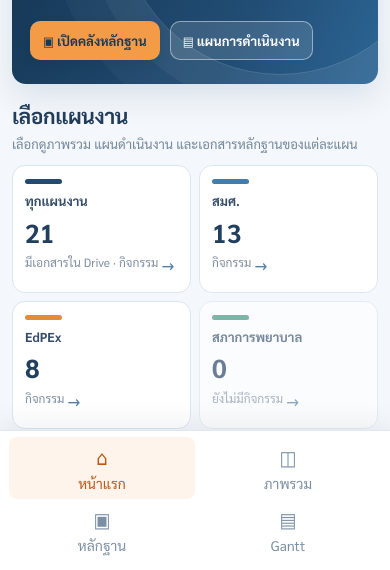
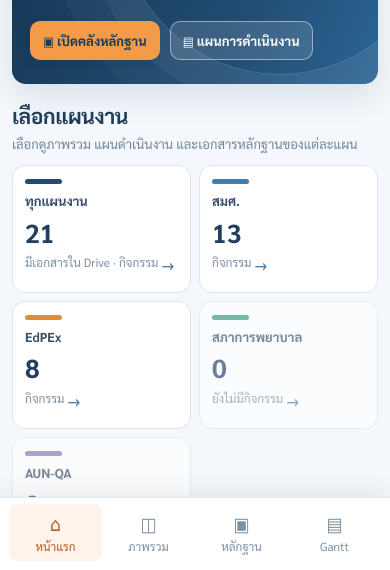
Before and after one commit to namtarn-kbr/qa70.rtncn, a website: page index.html in a window 390 px wide. Shown: the part 274-844 px from the top of the page. Drawn offline with Linux system fonts and the light colour scheme; no server answers.

Commit message:
fix(ui): show four mobile navigation tabs in a single row

```diff
--- a/styles.css
+++ b/styles.css
@@ -697,3 +697,14 @@ body{font-size:15px;line-height:1.5}
 .v2-plan-card.disabled,.v2-plan-card:disabled{cursor:default;opacity:.65}
 .v2-plan-card:disabled:hover{transform:none;box-shadow:none;border-color:#dce6f0}
 .v2-plan-card:focus-visible,.v2-drive-item a:focus-visible,.v2-home-actions button:focus-visible{outline:3px solid #eeb06a;outline-offset:2px}
+
+
+/* V2 uses four mobile navigation destinations rather than two. */
+@media(max-width:870px){
+ .mobile-nav{grid-template-columns:repeat(4,minmax(0,1fr))}
+ .mobile-nav button{font-size:12.5px;min-width:0}
+}
+@media(max-width:420px){
+ .mobile-nav button{font-size:11.8px;padding:5px 2px}
+ .mobile-nav button .symbol{font-size:19px}
+}
```
